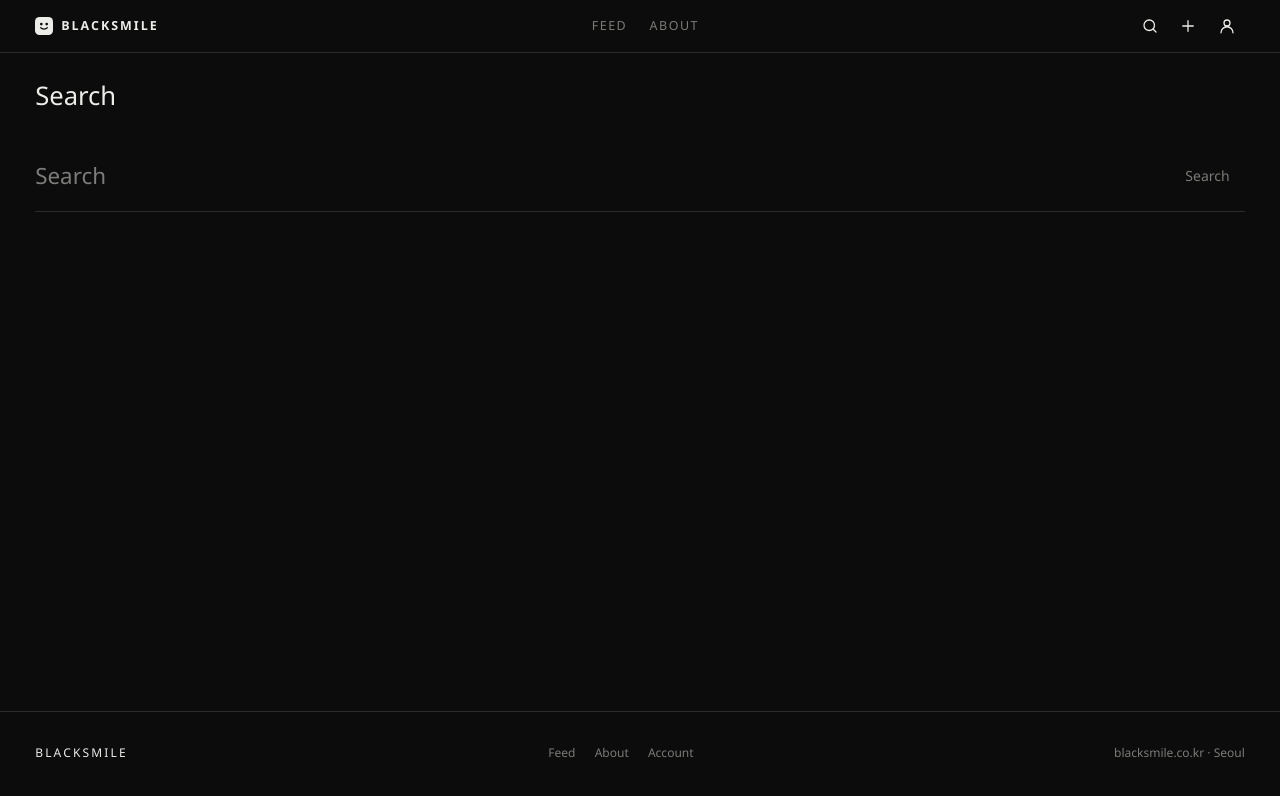
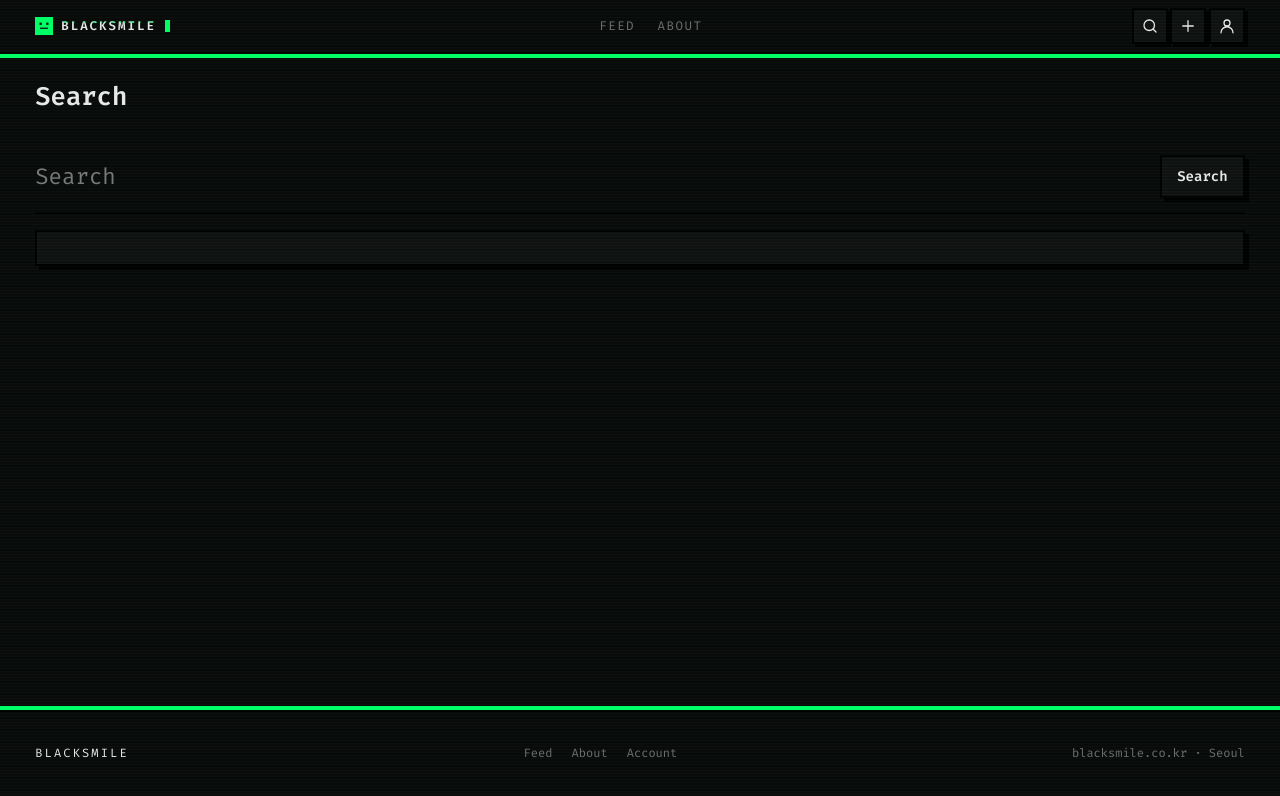
Before and after one commit to saegoogon/raul, a Next.js app: page /search in a window 1280 px wide. Shown: the top 796 px of the page. Built offline with nearby package versions, Linux system fonts and the light colour scheme.

Commit message:
Give the night board a terminal look: Fira Code, hard borders, and a green caret.
Co-authored-by: Cursor <cursoragent@cursor.com>

```diff
--- a/src/app/globals.css
+++ b/src/app/globals.css
@@ -1,14 +1,14 @@
 @import "tailwindcss";
 
 @theme inline {
-  --color-night: #0c0c0c;
-  --color-ink: #141414;
-  --color-line: #2c2c2c;
-  --color-paper: #ecece8;
-  --color-mute: #7a7a76;
-  --color-warn: #c45c5c;
-  --color-grin: #f2d84a;
-  --font-sans: "Segoe UI", "Malgun Gothic", "Apple SD Gothic Neo", ui-sans-serif, system-ui, sans-serif;
+  --color-night: #0a0a0a;
+  --color-ink: #111111;
+  --color-line: #000000;
+  --color-paper: #e8e8e8;
+  --color-mute: #6e6e6e;
+  --color-warn: #ff3355;
+  --color-grin: #00ff66;
+  --font-sans: var(--font-mono), "Fira Code", "D2Coding", ui-monospace, SFMono-Regular, Menlo, Consolas, monospace;
 }
 
 :root {
@@ -34,7 +34,7 @@ body {
   font-family: var(--font-sans);
   background: var(--color-night);
   color: var(--color-paper);
-  -webkit-font-smoothing: antialiased;
+  font-feature-settings: "liga" 0;
 }
 
 a {
@@ -52,17 +52,18 @@ textarea {
 
 .field {
   width: 100%;
-  border: 0;
-  border-bottom: 1px solid var(--color-line);
-  background: transparent;
+  border: 2px solid #000;
+  background: #111;
   border-radius: 0;
-  padding: 0.6rem 0;
+  padding: 0.6rem 0.7rem;
   color: var(--color-paper);
   outline: none;
+  box-shadow: 3px 3px 0 #000;
 }
 
 .field:focus {
-  border-bottom-color: var(--color-paper);
+  border-color: var(--color-grin);
+  box-shadow: 3px 3px 0 var(--color-grin);
 }
 
 .btn-primary,
@@ -71,32 +72,35 @@ textarea {
   align-items: center;
   justify-content: center;
   gap: 0.5rem;
-  border-radius: 2px;
+  border-radius: 0;
   padding: 0.55rem 0.95rem;
   font-size: 0.875rem;
-  font-weight: 500;
+  font-weight: 600;
   white-space: nowrap;
-  transition: background-color 0.12s, color 0.12s, opacity 0.12s;
-  border: 0;
+  border: 2px solid #000;
   cursor: pointer;
+  box-shadow: 4px 4px 0 #000;
 }
 
 .btn-primary {
-  background: var(--color-paper);
+  background: var(--color-grin);
   color: var(--color-night);
 }
 
 .btn-primary:hover {
-  background: #fff;
+  transform: translate(2px, 2px);
+  box-shadow: 2px 2px 0 #000;
 }
 
 .btn-ghost {
-  color: var(--color-mute);
-  background: none;
+  color: var(--color-paper);
+  background: #111;
 }
 
 .btn-ghost:hover {
-  color: var(--color-paper);
+  color: var(--color-grin);
+  transform: translate(2px, 2px);
+  box-shadow: 2px 2px 0 #000;
 }
 
 .btn-primary:disabled,
@@ -111,7 +115,9 @@ textarea {
   align-items: center;
   justify-content: center;
   gap: 0.5rem;
-  border-radius: 2px;
+  border-radius: 0;
+  border: 2px solid #000;
+  box-shadow: 4px 4px 0 #000;
   padding: 0.65rem 0.9rem;
   font-size: 0.875rem;
 }
@@ -145,7 +151,8 @@ textarea {
   top: 0;
   z-index: 40;
   background: var(--color-night);
-  border-bottom: 1px solid var(--color-line);
+  border-bottom: 2px solid #000;
+  box-shadow: 0 4px 0 var(--color-grin);
 }
 
 .site-header-bar {
@@ -196,8 +203,10 @@ textarea {
   justify-content: center;
   width: 36px;
   height: 36px;
-  background: none;
-  border: 0;
+  background: #111;
+  border: 2px solid #000;
+  border-radius: 0;
+  box-shadow: 3px 3px 0 #000;
   color: var(--color-paper);
   cursor: pointer;
 }
@@ -251,7 +260,8 @@ textarea {
   justify-content: space-between;
   gap: 1rem;
   padding: 2rem 1.25rem 2.4rem;
-  border-top: 1px solid var(--color-line);
+  border-top: 2px solid #000;
+  box-shadow: 0 -4px 0 var(--color-grin);
   color: var(--color-mute);
   font-size: 0.75rem;
 }
@@ -1132,3 +1142,202 @@ textarea {
   font-size: 0.8rem;
   color: var(--color-mute);
 }
+
+body::after {
+  content: "";
+  pointer-events: none;
+  position: fixed;
+  inset: 0;
+  z-index: 90;
+  background: repeating-linear-gradient(
+    180deg,
+    transparent 0,
+    transparent 2px,
+    rgba(0, 255, 102, 0.035) 2px,
+    rgba(0, 255, 102, 0.035) 3px
+  );
+}
+
+.brutal-box,
+.issue-list,
+.night-rail,
+.search-overlay,
+.code-block,
+.setup-note,
+.composer {
+  border-radius: 0;
+}
+
+.brutal-box,
+.issue-list,
+.night-rail {
+  background: #111;
+  border: 2px solid #000;
+  box-shadow: 4px 4px 0 #000;
+  padding: 1rem;
+}
+
+.issue-list {
+  margin-top: 1rem;
+}
+
+.issue-row {
+  border-bottom: 2px solid #000;
+}
+
+.issue-row:last-child {
+  border-bottom: 0;
+}
+
+.code-block {
+  border: 2px solid #000;
+  box-shadow: 4px 4px 0 #000;
+  border-radius: 0;
+}
+
+.search-overlay {
+  background: #0a0a0a;
+  border: 0;
+  box-shadow: none;
+}
+
+.search-form {
+  border-bottom: 2px solid #000;
+}
+
+.search-input {
+  font-family: inherit;
+}
+
+.sort-links a {
+  border: 2px solid #000;
+  padding: 0.25rem 0.55rem;
+  box-shadow: 3px 3px 0 #000;
+  background: #111;
+}
+
+.sort-links a.is-on {
+  background: var(--color-grin);
+  color: #0a0a0a;
+  border-bottom-color: #000;
+}
+
+.setup-note {
+  border: 2px solid #000;
+  box-shadow: 4px 4px 0 var(--color-grin);
+  padding: 0.7rem 0.85rem;
+  background: #111;
+}
+
+.star-btn {
+  border: 2px solid #000;
+  box-shadow: 3px 3px 0 #000;
+  background: #111;
+  padding: 0.2rem 0.45rem;
+  border-radius: 0;
+}
+
+.star-btn.is-on {
+  background: var(--color-grin);
+  color: #0a0a0a;
+}
+
+.feed-hero h1 {
+  letter-spacing: 0;
+  font-weight: 600;
+  text-transform: none;
+}
+
+.caret {
+  display: inline-block;
+  width: 0.6ch;
+  height: 1em;
+  margin-left: 0.15ch;
+  background: var(--color-grin);
+  vertical-align: -0.1em;
+  animation: caret-blink 1s steps(1) infinite;
+}
+
+.glitch-text,
+.glitch-title {
+  position: relative;
+  display: inline-block;
+}
+
+.glitch-text::before,
+.glitch-text::after,
+.glitch-title::before,
+.glitch-title::after {
+  content: attr(data-text);
+  position: absolute;
+  left: 0;
+  top: 0;
+  width: 100%;
+  overflow: hidden;
+  pointer-events: none;
+}
+
+.glitch-text::before,
+.glitch-title::before {
+  color: #00ff66;
+  animation: glitch-a 3.2s infinite linear alternate-reverse;
+  clip-path: inset(0 0 70% 0);
+  opacity: 0.55;
+}
+
+.glitch-text::after,
+.glitch-title::after {
+  color: #ffee00;
+  animation: glitch-b 2.6s infinite linear alternate-reverse;
+  clip-path: inset(75% 0 0 0);
+  opacity: 0.45;
+}
+
+@keyframes caret-blink {
+  50% {
+    opacity: 0;
+  }
+}
+
+@keyframes glitch-a {
+  0%,
+  100% {
+    transform: translate(0);
+  }
+  30% {
+    transform: translate(-1px, 0);
+  }
+  60% {
+    transform: translate(1px, 0);
+  }
+}
+
+@keyframes glitch-b {
+  0%,
+  100% {
+    transform: translate(0);
+  }
+  40% {
+    transform: translate(1px, 0);
+  }
+  70% {
+    transform: translate(-1px, 0);
+  }
+}
+
+@media (prefers-reduced-motion: reduce) {
+  .caret,
+  .glitch-text::before,
+  .glitch-text::after,
+  .glitch-title::before,
+  .glitch-title::after,
+  body::after {
+    animation: none;
+  }
+  .glitch-text::before,
+  .glitch-text::after,
+  .glitch-title::before,
+  .glitch-title::after {
+    content: none;
+  }
+}
--- a/src/app/layout.tsx
+++ b/src/app/layout.tsx
@@ -1,12 +1,19 @@
 import type { Metadata, Viewport } from "next";
+import { Fira_Code } from "next/font/google";
 import { SiteFooter } from "@/components/footer/SiteFooter";
 import { SiteHeader } from "@/components/header/SiteHeader";
 import { Providers } from "@/components/providers";
 import { SearchOverlay } from "@/components/search/SearchOverlay";
 import "./globals.css";
 
+const fira = Fira_Code({
+  subsets: ["latin"],
+  variable: "--font-mono",
+  display: "swap",
+});
+
 export const viewport: Viewport = {
-  themeColor: "#0c0c0c",
+  themeColor: "#0a0a0a",
   colorScheme: "dark",
 };
 
@@ -42,8 +49,8 @@ export const metadata: Metadata = {
 
 export default function RootLayout({ children }: LayoutProps<"/">) {
   return (
-    <html lang="en" className="h-full">
-      <body className="flex min-h-full flex-col bg-night text-paper">
+    <html lang="en" className={`${fira.variable} h-full`}>
+      <body className={`${fira.className} flex min-h-full flex-col bg-night text-paper`}>
         <Providers>
           <SiteHeader />
           <div className="site-main" id="main">
--- a/src/app/opengraph-image.tsx
+++ b/src/app/opengraph-image.tsx
@@ -15,16 +15,16 @@ export default function OpengraphImage() {
           flexDirection: "column",
           justifyContent: "flex-end",
           padding: 80,
-          background: "#0c0c0c",
-          color: "#ecece8",
-          fontFamily: "sans-serif",
+          background: "#0a0a0a",
+          color: "#e8e8e8",
+          fontFamily: "monospace",
         }}
       >
-        <div style={{ fontSize: 22, letterSpacing: 8, color: "#7a7a76" }}>BLACKSMILE</div>
+        <div style={{ fontSize: 22, letterSpacing: 8, color: "#00ff66" }}>BLACKSMILE</div>
         <div style={{ marginTop: 18, fontSize: 72, fontWeight: 600, letterSpacing: -2, lineHeight: 1.05 }}>
           A dark GitHub.
         </div>
-        <div style={{ marginTop: 20, fontSize: 28, color: "#f2d84a" }}>Developers talk here.</div>
+        <div style={{ marginTop: 20, fontSize: 28, color: "#00ff66" }}>root@blacksmile:~$</div>
       </div>
     ),
     size,
--- a/src/app/page.tsx
+++ b/src/app/page.tsx
@@ -23,8 +23,10 @@ export default async function Home({
     <main className="page-pad feed-layout">
       <section>
         <header className="feed-hero">
-          <p className="kicker">after hours</p>
-          <h1>A dark GitHub.</h1>
+          <p className="kicker">root@blacksmile:~$</p>
+          <h1 className="glitch-title" data-text="A dark GitHub.">
+            A dark GitHub.<span className="caret" aria-hidden />
+          </h1>
           <p className="lede">A night board for people who write code. Talk, paste, feel.</p>
           <div className="hero-actions">
             {user ? (
--- a/src/components/AuthCard.tsx
+++ b/src/components/AuthCard.tsx
@@ -3,8 +3,11 @@ import type { ReactNode } from "react";
 export function AuthCard({ title, children, footer }: { title: string; children: ReactNode; footer: ReactNode }) {
   return (
     <div className="page-pad">
-      <div className="mx-auto flex w-full max-w-xs flex-col py-10">
-        <h1 className="mb-8 text-lg font-medium">{title}</h1>
+      <div className="brutal-box mx-auto flex w-full max-w-sm flex-col p-6">
+        <h1 className="mb-8 text-lg font-medium">
+          {title}
+          <span className="caret" aria-hidden />
+        </h1>
         <div className="flex flex-col gap-5">{children}</div>
         <p className="mt-8 text-sm text-mute">{footer}</p>
       </div>
--- /dev/null
+++ b/src/components/GlitchText.tsx
@@ -0,0 +1,7 @@
+export function GlitchText({ text, className }: { text: string; className?: string }) {
+  return (
+    <span className={`glitch-text${className ? ` ${className}` : ""}`} data-text={text}>
+      {text}
+    </span>
+  );
+}
--- a/src/components/Icon.tsx
+++ b/src/components/Icon.tsx
@@ -57,10 +57,10 @@ export function Icon({
 export function Logo({ size = 22 }: { size?: number }) {
   return (
     <svg width={size} height={size} viewBox="0 0 32 32" className="text-paper" aria-hidden>
-      <rect width="32" height="32" rx="8" fill="currentColor" />
-      <circle cx="11.2" cy="12.6" r="2.4" fill="#0c0c0c" />
-      <circle cx="20.8" cy="12.6" r="2.4" fill="#0c0c0c" />
-      <path d="M10 19c2.4 3.2 9.6 3.2 12 0" fill="none" stroke="#0c0c0c" strokeWidth="2.2" strokeLinecap="round" />
+      <rect width="32" height="32" fill="#00ff66" />
+      <rect x="8" y="10" width="4" height="4" fill="#0a0a0a" />
+      <rect x="20" y="10" width="4" height="4" fill="#0a0a0a" />
+      <path d="M9 20h14" fill="none" stroke="#0a0a0a" strokeWidth="2.2" />
     </svg>
   );
 }
--- a/src/components/header/SiteHeader.tsx
+++ b/src/components/header/SiteHeader.tsx
@@ -3,6 +3,7 @@
 import Link from "next/link";
 import { usePathname } from "next/navigation";
 import { useState } from "react";
+import { GlitchText } from "@/components/GlitchText";
 import { Icon, Logo } from "@/components/Icon";
 import { useSearch } from "@/components/search/SearchProvider";
 
@@ -25,7 +26,8 @@ export function SiteHeader() {
       <div className="site-header-bar">
         <Link href="/" className="brand" onClick={() => setMenu(false)}>
           <Logo size={18} />
-          <span>BLACKSMILE</span>
+          <GlitchText text="BLACKSMILE" />
+          <span className="caret" aria-hidden />
         </Link>
 
         {chrome ? (
```
